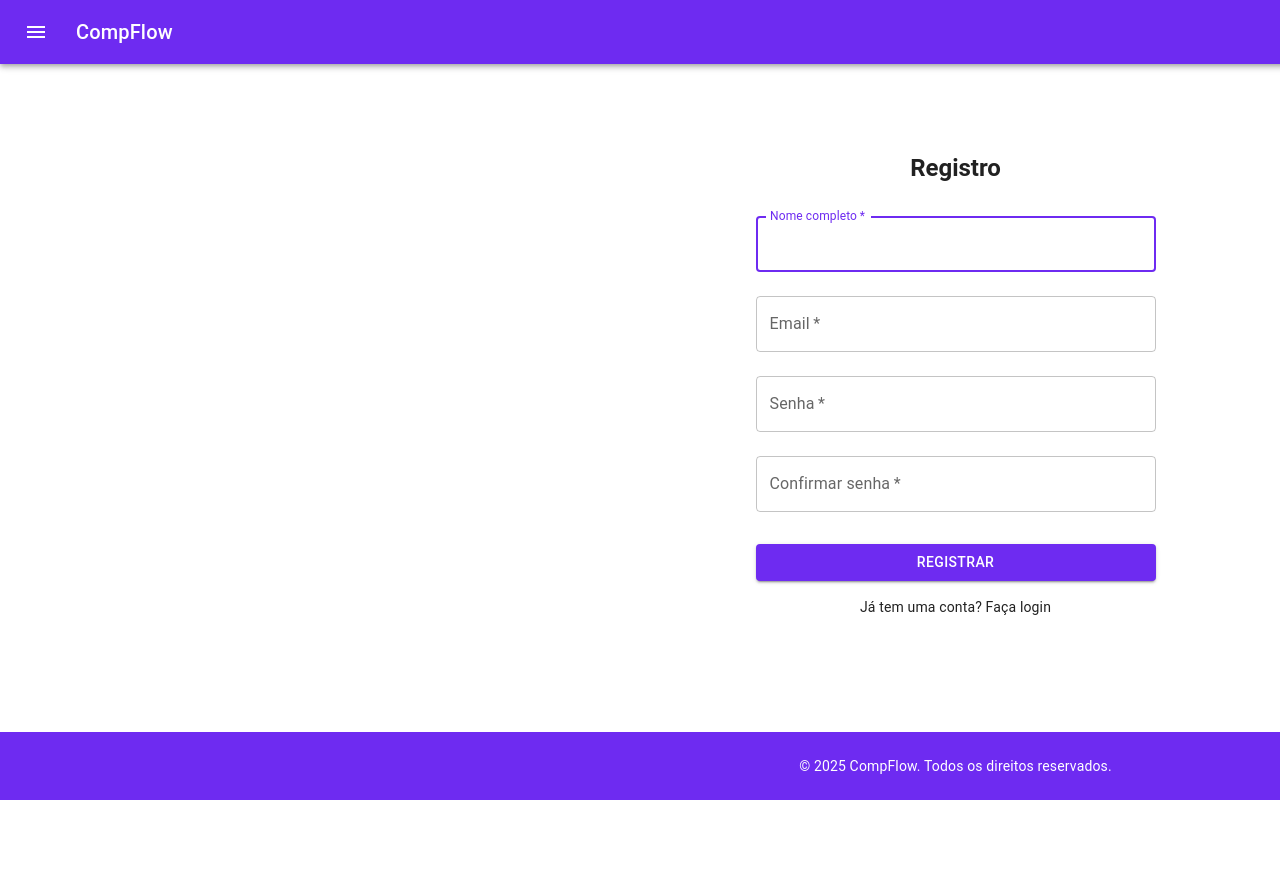
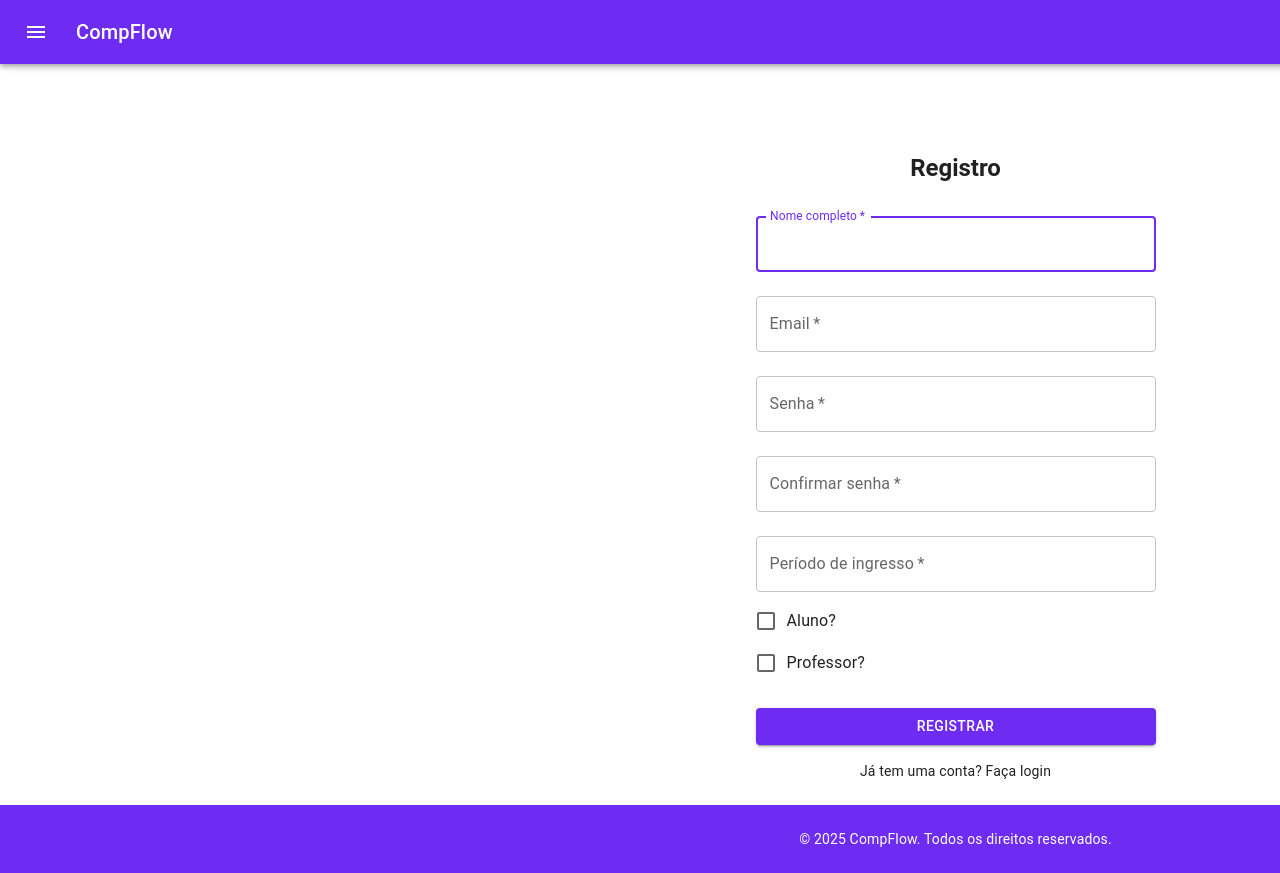
Before and after one commit to marialluz/app-eng-comp, a React (Vite) app in the folder frontend/: page /register in a window 1280 px wide. Shown: the top 873 px of the page. Before the commit the page ends 800 px from the top, so only its background shows below. Built offline with nearby package versions, Linux system fonts and the light colour scheme.

Commit message:
registrando usuario

```diff
--- a/frontend/src/pages/Register.tsx
+++ b/frontend/src/pages/Register.tsx
@@ -1,18 +1,71 @@
-import React from "react";
-import { Box, Button, TextField, Typography } from "@mui/material";
+import React, { useState } from "react";
+import { Box, Button, TextField, Typography, FormControlLabel, Checkbox } from "@mui/material";
 import MainLayout from "../layouts/MainLayout";
 import { useNavigate } from "react-router-dom";
 
 const Register: React.FC = () => {
-  const handleSubmit = (event: React.FormEvent<HTMLFormElement>) => {
-    event.preventDefault();
-    // Implementar lógica de registro aqui
+  const [isStudent, setIsStudent] = useState(false);
+  const [isTeacher, setIsTeacher] = useState(false);
+  const [fullName, setFullName] = useState("");
+  const [errorMessage, setErrorMessage] = useState<string | null>(null);
+  const navigate = useNavigate();
+
+  const handleNameChange = (event: React.ChangeEvent<HTMLInputElement>) => {
+    const name = event.target.value;
+    setFullName(name);
   };
 
-  const navigate = useNavigate();
+  const handleSubmit = async (event: React.FormEvent<HTMLFormElement>) => {
+    event.preventDefault();
+
+    const formData = new FormData(event.currentTarget);
+    const userData = {
+      username: formData.get("name"),
+      email: formData.get("email"),
+      password: formData.get("password"),
+      confirm_password: formData.get("confirmPassword"),
+      is_student: isStudent,
+      is_teacher: isTeacher,
+      entry_period: formData.get("entry_period"),
+    };
+
+    console.log(userData)
+
+    try {
+      const response = await fetch("http://localhost:8000/user/", {
+        method: "POST",
+        headers: {
+          "Content-Type": "application/json",
+        },
+        body: JSON.stringify(userData),
+      });
+
+      if (response.ok) {
+        navigate("/login");
+      } else {
+        const data = await response.json();
+        console.log(data);
+        setErrorMessage(data?.non_field_errors || "Erro desconhecido");
+      }
+    } catch (error) {
+      console.error("Erro ao registrar o usuário", error);
+
+      setErrorMessage("Erro ao registrar o usuário. Tente novamente mais tarde.");
+    }
+  };
 
   const handleClickLogin = () => {
     navigate("/login");
+  };
+
+  const handleStudentChange = () => {
+    setIsStudent(true);
+    setIsTeacher(false);
+  };
+
+  const handleTeacherChange = () => {
+    setIsTeacher(true);
+    setIsStudent(false);
   };
 
   return (
@@ -42,6 +95,8 @@ const Register: React.FC = () => {
             label="Nome completo"
             name="name"
             autoComplete="name"
+            value={fullName}
+            onChange={handleNameChange}
             autoFocus
           />
           <TextField
@@ -72,24 +127,51 @@ const Register: React.FC = () => {
             type="password"
             id="confirmPassword"
           />
-            <Button
-              type="submit"
+          <TextField
+            margin="normal"
             fullWidth
-              variant="contained"
-              sx={{ mt: 3, mb: 2 }}
-            >
+            required
+            name="entry_period"
+            label="Período de ingresso"
+            id="entry_period"
+          />
+
+          <FormControlLabel
+            control={
+              <Checkbox
+                checked={isStudent}
+                onChange={handleStudentChange}
+                color="primary"
+              />
+            }
+            label="Aluno?"
+          />
+          <FormControlLabel
+            control={
+              <Checkbox
+                checked={isTeacher}
+                onChange={handleTeacherChange}
+                color="primary"
+              />
+            }
+            label="Professor?"
+          />
+
+          {errorMessage && (
+            <Typography color="error" variant="body2" align="center" sx={{ mt: 2 }}>
+              {errorMessage}
+            </Typography>
+          )}
+
+          <Button type="submit" fullWidth variant="contained" sx={{ mt: 3, mb: 2 }}>
             Registrar
           </Button>
-            <Button
-              onClick={handleClickLogin}
-              sx={{ all: "unset", cursor: "pointer" }}
-            >
+          <Button onClick={handleClickLogin} sx={{ all: "unset", cursor: "pointer" }}>
             <Typography variant="body2" align="center">
               Já tem uma conta? Faça login
             </Typography>
           </Button>
         </Box>
-
       </Box>
     </MainLayout>
   );
```
Lines whose indentation alone changed are shown as unchanged.
